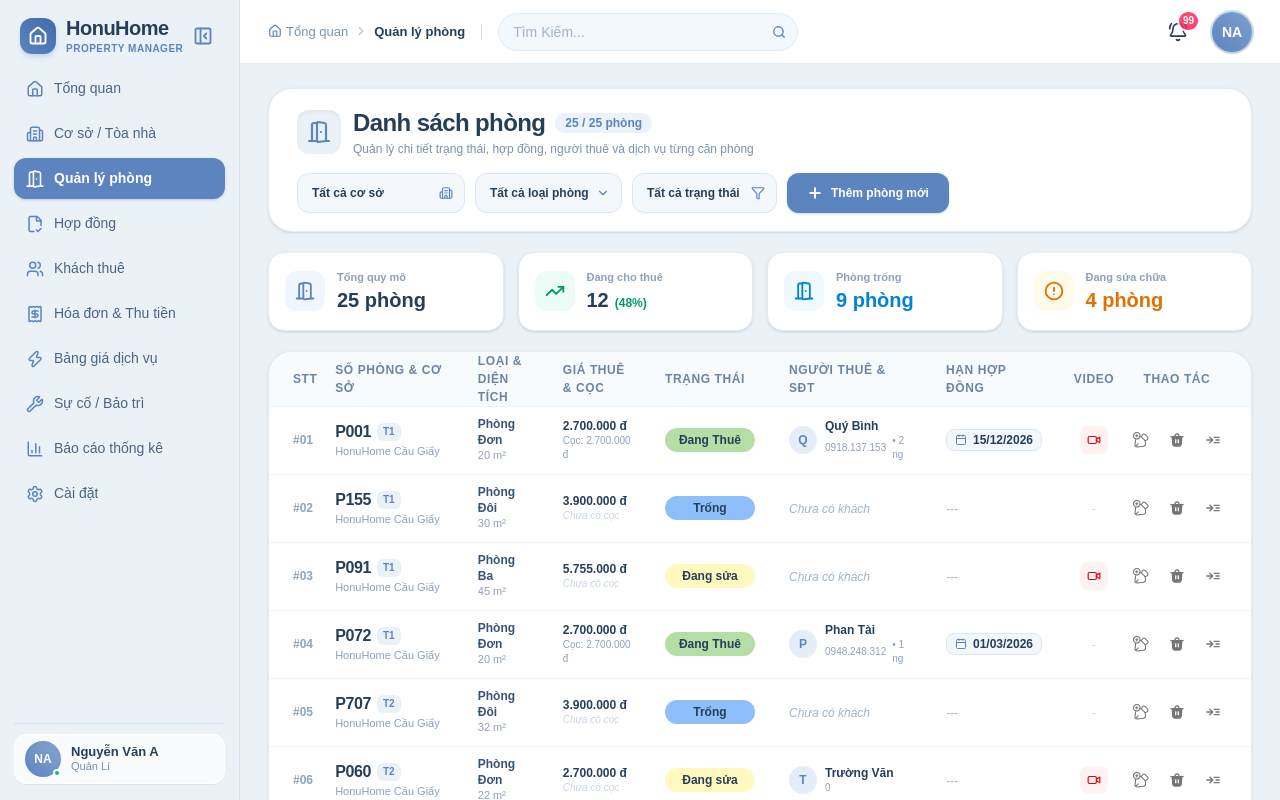
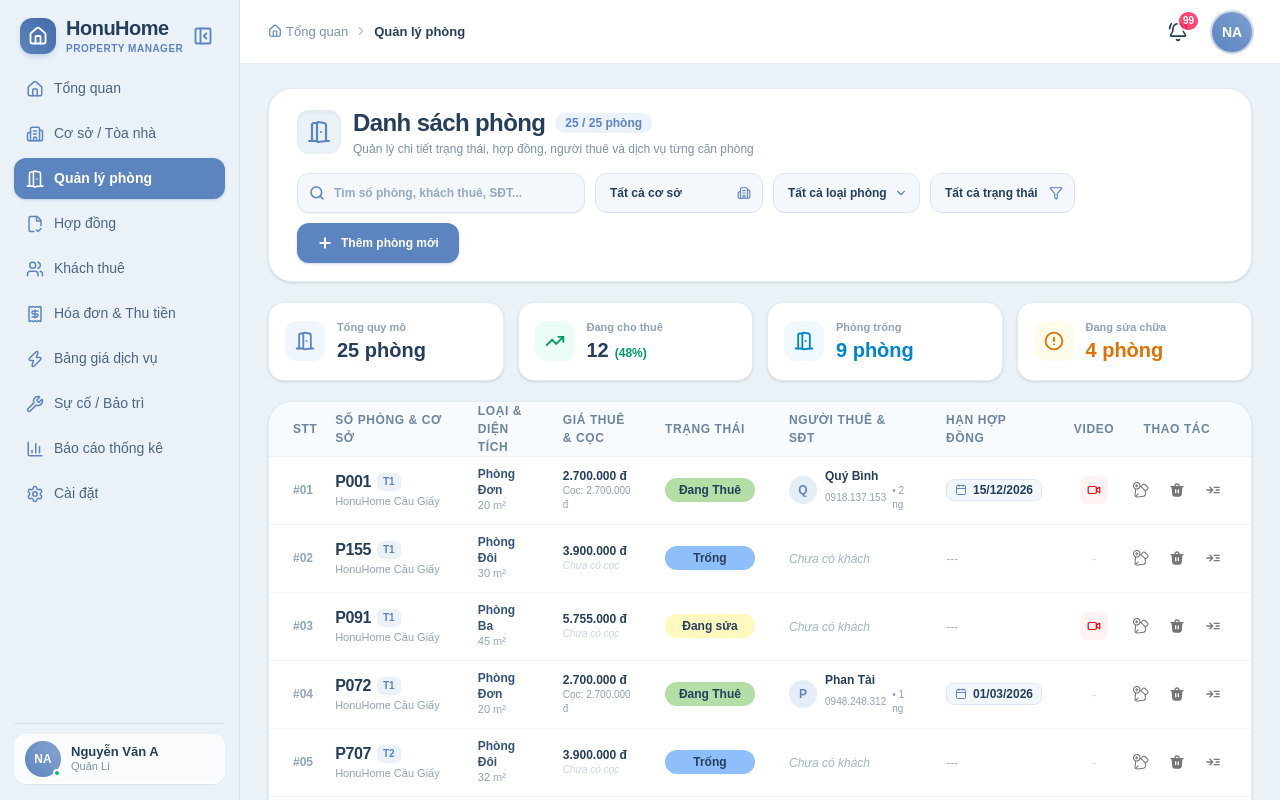
Before and after one commit to ngocnh05/honu_home, a Next.js app: page /rooms in a window 1280 px wide. Shown: the top 800 px of the page. Built offline with nearby package versions, Linux system fonts and the light colour scheme.

Commit message:
refactor(search): remove global search bar from top header and implement dedicated room search bar

```diff
--- a/src/components/layout/top-header.tsx
+++ b/src/components/layout/top-header.tsx
@@ -3,7 +3,7 @@
 import * as React from "react";
 import Link from "next/link";
 import { usePathname } from "next/navigation";
-import { Search, BellRing, ChevronRight, Home } from "lucide-react";
+import { BellRing, ChevronRight, Home } from "lucide-react";
 
 interface TopHeaderProps {
   unreadCount?: number;
@@ -25,7 +25,6 @@ const routeNames: Record<string, string> = {
 
 export function TopHeader({ unreadCount = 99 }: TopHeaderProps) {
   const pathname = usePathname();
-  const [searchValue, setSearchValue] = React.useState("");
 
   // Build breadcrumb items from current pathname
   const breadcrumbs = React.useMemo(() => {
@@ -58,7 +57,7 @@ export function TopHeader({ unreadCount = 99 }: TopHeaderProps) {
 
   return (
     <header className="sticky top-0 z-30 h-[60px] xl:h-[64px] bg-white border-b border-[#E3EDF6] flex items-center justify-between px-5 xl:px-7 w-full transition-all">
-      {/* Left Area: Breadcrumbs + Search Bar */}
+      {/* Left Area: Breadcrumbs */}
       <div className="flex items-center gap-3 xl:gap-4 min-w-0">
         {/* Dynamic Breadcrumbs */}
         <nav
@@ -88,27 +87,6 @@ export function TopHeader({ unreadCount = 99 }: TopHeaderProps) {
             </React.Fragment>
           ))}
         </nav>
-
-        {/* Divider */}
-        <div className="hidden sm:block h-4 w-px bg-[#D6E3EF] shrink-0" />
-
-        {/* Search Bar - Sleek & Compact Pill */}
-        <div className="relative w-[180px] sm:w-[220px] lg:w-[260px] xl:w-[300px]">
-          <input
-            type="text"
-            value={searchValue}
-            onChange={(e) => setSearchValue(e.target.value)}
-            placeholder="Tìm Kiếm..."
-            className="w-full h-[36px] xl:h-[38px] pl-3.5 pr-9 rounded-full bg-[#F2F8FC] border border-[#DEEBF5] focus:border-[#5C84BE] focus:bg-white text-xs xl:text-sm text-[#253F5B] placeholder:text-[#A4B3C6] outline-none transition-all duration-200"
-          />
-          <button
-            type="button"
-            className="absolute right-2 top-1/2 -translate-y-1/2 p-1 rounded-full text-[#5C84BE] hover:text-[#426ba8] hover:bg-[#E2EFF9] transition-colors cursor-pointer"
-            aria-label="Thực hiện tìm kiếm"
-          >
-            <Search className="w-3.5 h-3.5 stroke-[2.3]" />
-          </button>
-        </div>
       </div>
 
       {/* Right Controls: Notifications & Profile */}
--- a/src/components/rooms/rooms-table.tsx
+++ b/src/components/rooms/rooms-table.tsx
@@ -17,6 +17,8 @@ import {
   TrendingUp,
   AlertCircle,
   Phone,
+  Search,
+  X,
 } from "lucide-react";
 import {
   EditActionIcon,
@@ -32,6 +34,7 @@ import { useSnackbar } from "@/components/common/snackbar";
 export function RoomsTable() {
   const { success, error, warning } = useSnackbar();
   const [rooms, setRooms] = React.useState<Room[]>(initialRooms);
+  const [searchQuery, setSearchQuery] = React.useState("");
   const [buildingFilter, setBuildingFilter] = React.useState("ALL");
   const [typeFilter, setTypeFilter] = React.useState("ALL");
   const [statusFilter, setStatusFilter] = React.useState("ALL");
@@ -41,17 +44,27 @@ export function RoomsTable() {
 
   const itemsPerPage = 7;
 
-  // Filter logic based on Building, Type, Status
+  // Filter logic based on Search Query, Building, Type, Status
   const filteredRooms = React.useMemo(() => {
+    const q = searchQuery.toLowerCase().trim();
     return rooms.filter((r) => {
+      const matchSearch =
+        !q ||
+        r.roomNumber.toLowerCase().includes(q) ||
+        (r.tenantName && r.tenantName.toLowerCase().includes(q)) ||
+        (r.tenantPhone && r.tenantPhone.toLowerCase().includes(q)) ||
+        (r.tenantHometown && r.tenantHometown.toLowerCase().includes(q)) ||
+        (r.buildingName && r.buildingName.toLowerCase().includes(q)) ||
+        String(r.price).includes(q);
+
       const matchBuilding =
         buildingFilter === "ALL" || r.buildingId === buildingFilter;
       const matchType = typeFilter === "ALL" || r.type === typeFilter;
       const matchStatus = statusFilter === "ALL" || r.status === statusFilter;
 
-      return matchBuilding && matchType && matchStatus;
+      return matchSearch && matchBuilding && matchType && matchStatus;
     });
-  }, [rooms, buildingFilter, typeFilter, statusFilter]);
+  }, [rooms, searchQuery, buildingFilter, typeFilter, statusFilter]);
 
   // Compute aggregate stats based on active building filter
   const stats = React.useMemo(() => {
@@ -146,8 +159,36 @@ export function RoomsTable() {
           </div>
         </div>
 
-        {/* 3 Bộ lọc đặt cạnh Nút Thêm phòng */}
+        {/* Thanh tìm kiếm thông minh & Các Bộ lọc đặt cạnh Nút Thêm phòng */}
         <div className="flex flex-wrap items-center gap-2.5">
+          {/* Ô Tìm Kiếm Phòng Chuyên Nghiệp */}
+          <div className="relative w-full sm:w-64 lg:w-72">
+            <input
+              type="text"
+              value={searchQuery}
+              onChange={(e) => {
+                setSearchQuery(e.target.value);
+                setCurrentPage(1);
+              }}
+              placeholder="Tìm số phòng, khách thuê, SĐT..."
+              className="w-full h-10 pl-9 pr-8 rounded-xl bg-[#F4F8FC] hover:bg-[#EAF2F9] focus:bg-white border border-[#D9E6F2] focus:border-[#5C84BE] text-xs font-bold text-[#253F5B] placeholder:text-[#94A9C0] outline-none transition-all shadow-2xs"
+            />
+            <Search className="absolute left-3 top-1/2 -translate-y-1/2 w-4 h-4 text-[#5C84BE] pointer-events-none stroke-[2.3]" />
+            {searchQuery && (
+              <button
+                type="button"
+                onClick={() => {
+                  setSearchQuery("");
+                  setCurrentPage(1);
+                }}
+                className="absolute right-2.5 top-1/2 -translate-y-1/2 p-0.5 rounded-md text-slate-400 hover:text-slate-600 hover:bg-slate-200/60 transition-colors"
+                title="Xóa tìm kiếm"
+              >
+                <X className="w-3.5 h-3.5" />
+              </button>
+            )}
+          </div>
+
           {/* Lọc cơ sở / tòa nhà */}
           <div className="relative min-w-[155px]">
             <select
@@ -468,8 +509,32 @@ export function RoomsTable() {
                 })
               ) : (
                 <tr>
-                  <td colSpan={9} className="py-12 text-center text-slate-400 text-xs font-semibold">
-                    Không tìm thấy phòng nào phù hợp với bộ lọc hiện tại.
+                  <td colSpan={9} className="py-16 text-center text-slate-400">
+                    <div className="flex flex-col items-center justify-center gap-2">
+                      <div className="w-12 h-12 rounded-2xl bg-slate-100 flex items-center justify-center text-slate-400">
+                        <Search className="w-6 h-6 stroke-[2]" />
+                      </div>
+                      <p className="text-sm font-bold text-[#253F5B]">
+                        Không tìm thấy phòng nào phù hợp
+                      </p>
+                      <p className="text-xs text-[#7A93B0]">
+                        {searchQuery
+                          ? `Không có kết quả khớp với từ khóa "${searchQuery}". Vui lòng thử tìm số phòng hoặc tên khác.`
+                          : "Không có phòng nào phù hợp với các bộ lọc hiện tại."}
+                      </p>
+                      {searchQuery && (
+                        <button
+                          type="button"
+                          onClick={() => {
+                            setSearchQuery("");
+                            setCurrentPage(1);
+                          }}
+                          className="mt-2 text-xs font-bold text-[#5C84BE] hover:underline"
+                        >
+                          Xóa tìm kiếm
+                        </button>
+                      )}
+                    </div>
                   </td>
                 </tr>
               )}
```
